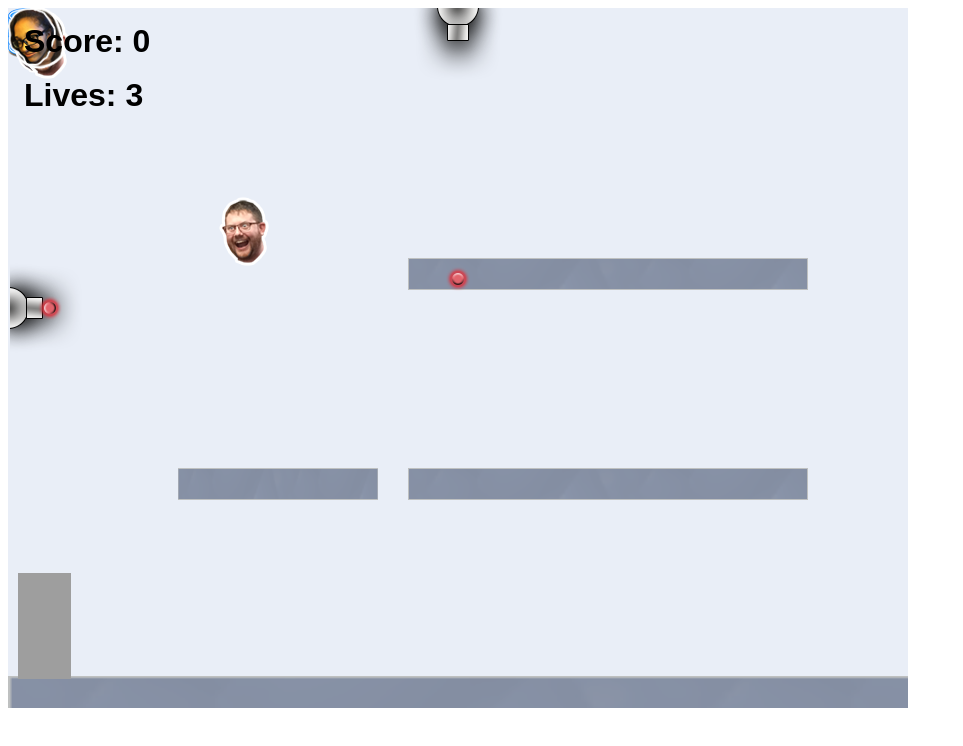
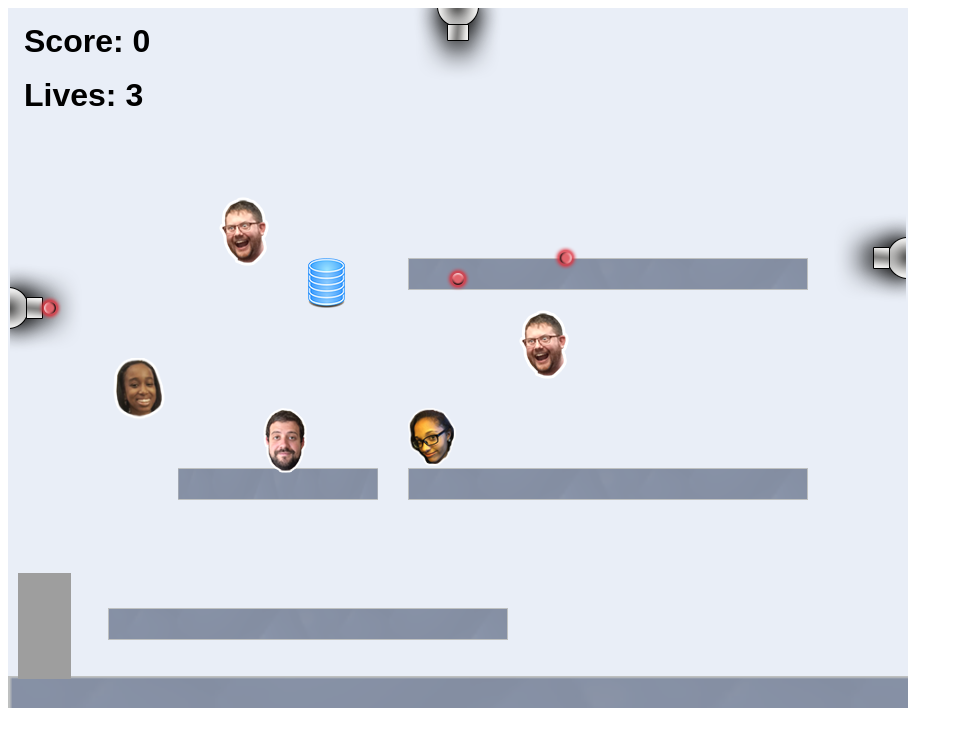
Before and after one commit to zpsettles/zpsettles.github.io, a website: page projects/platformer/index.html in a window 1280 px wide. Shown: the whole page, without its empty margins (0-963 px from the left). Drawn offline with Linux system fonts and the light colour scheme; animation ran at ten frames a second.

Commit message:
updating project

```diff
--- a/projects/platformer/js/init/cannon.js
+++ b/projects/platformer/js/init/cannon.js
@@ -29,7 +29,7 @@
         // example:
         createCannon("top", 450);
         createCannon("left", 300, 1000);
-
+        createCannon("right", 250)
         // ALL YOUR CODE GOES ABOVE HERE ///////////////////////////////////////
         ////////////////////////////////////////////////////////////////////////
     };
--- a/projects/platformer/js/init/collectable.js
+++ b/projects/platformer/js/init/collectable.js
@@ -38,11 +38,13 @@
 
         // example:
         createCollectable(type.steve, 200, 170, 6, 0.7)
-        createCollectable(type.db)
-        createCollectable(type.max)
-        createCollectable(type.steve)
-        createCollectable(type.grace)
-        createCollectable(type.kennedi)
+        createCollectable(type.db, 300, 250)
+        createCollectable(type.max, 250,400)
+        createCollectable(type.steve, 500, 300)
+        createCollectable(type.grace, 100, 350)
+        createCollectable(type.kennedi, 400, 400)
+
+
 
         // ALL YOUR CODE GOES ABOVE HERE ///////////////////////////////////////
         ////////////////////////////////////////////////////////////////////////
--- a/projects/platformer/js/init/platform.js
+++ b/projects/platformer/js/init/platform.js
@@ -40,7 +40,8 @@
         createPlatform(400, 250);
         createPlatform(170, 460, 0.5);
 
-        createPlatform(400, 460)
+        createPlatform(400, 460);
+        createPlatform(100, 600);
 
 
 
```
Also changed, not shown: projects/bouncing-box/index.html (+3 -2 lines).
